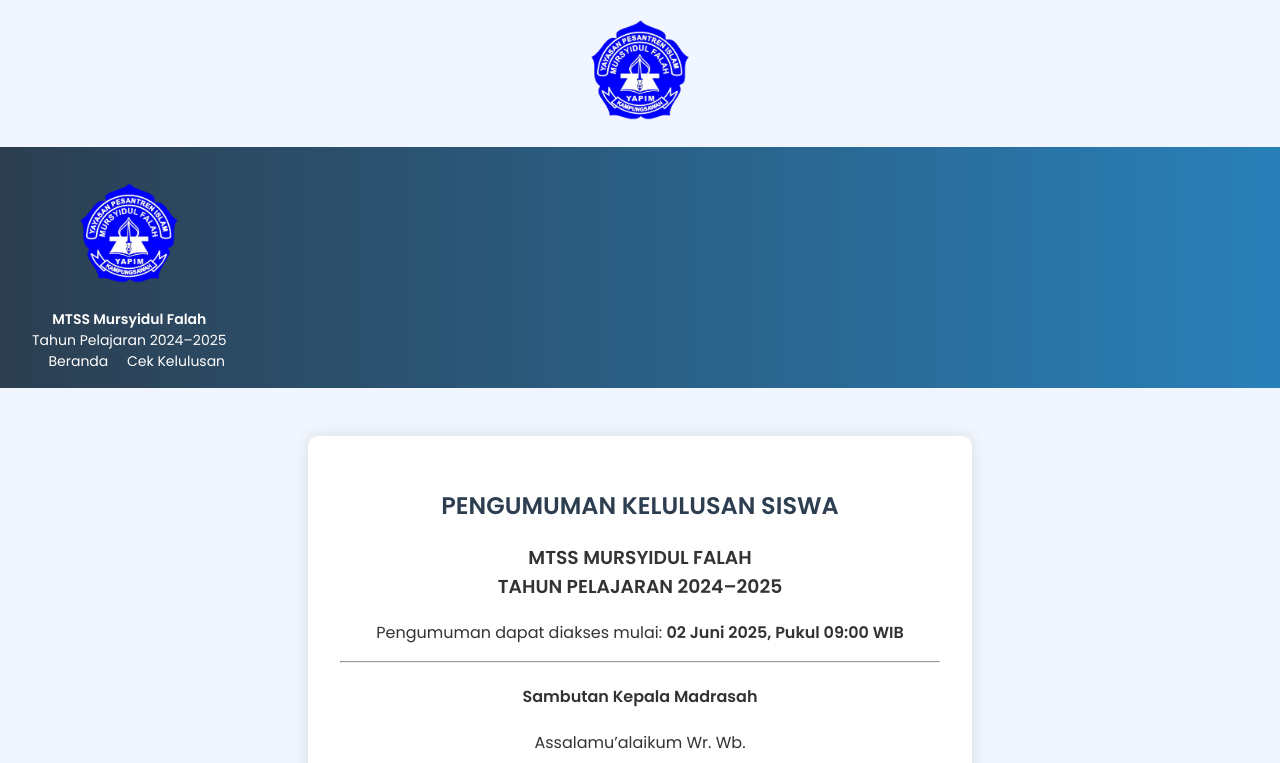
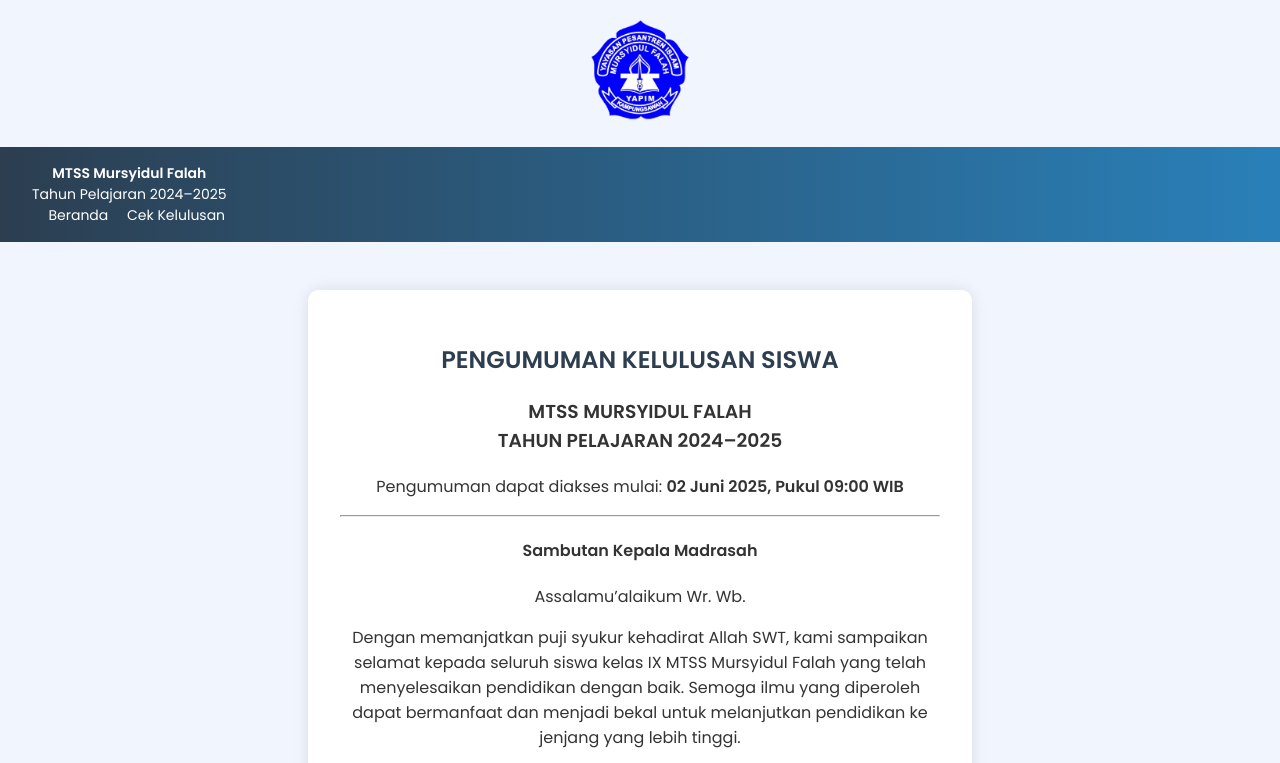
Before and after one commit to mtssmursyidulfalah/Kelulusan_Murfal, a plain HTML site: page index.html in a window 1280 px wide. Shown: the top 763 px of the page. Drawn offline with Linux system fonts and the light colour scheme.

Commit message:
Update index.html

```diff
--- a/index.html
+++ b/index.html
@@ -11,7 +11,6 @@
     <img src="assets/logo.png" alt="Logo Sekolah" style="width: 100px; margin: 20px auto; display: block;">
   <nav class="navbar">
      <div class="navbar-center">
-            <img src="assets/logo.png" alt="Logo Sekolah" style="width: 100px; margin: 20px auto; display: block;">
     <div class="navbar-center">
       <strong>MTSS Mursyidul Falah</strong><br />
       Tahun Pelajaran 2024–2025
```
